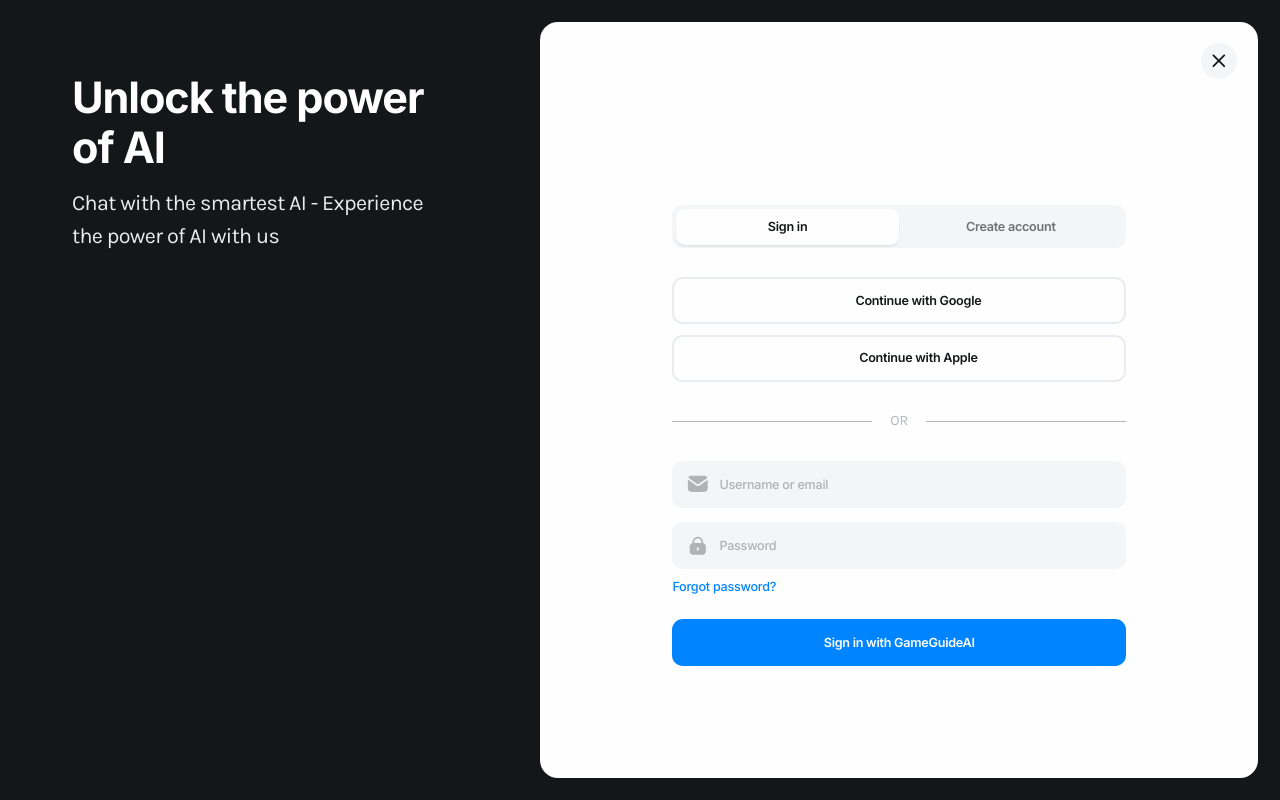
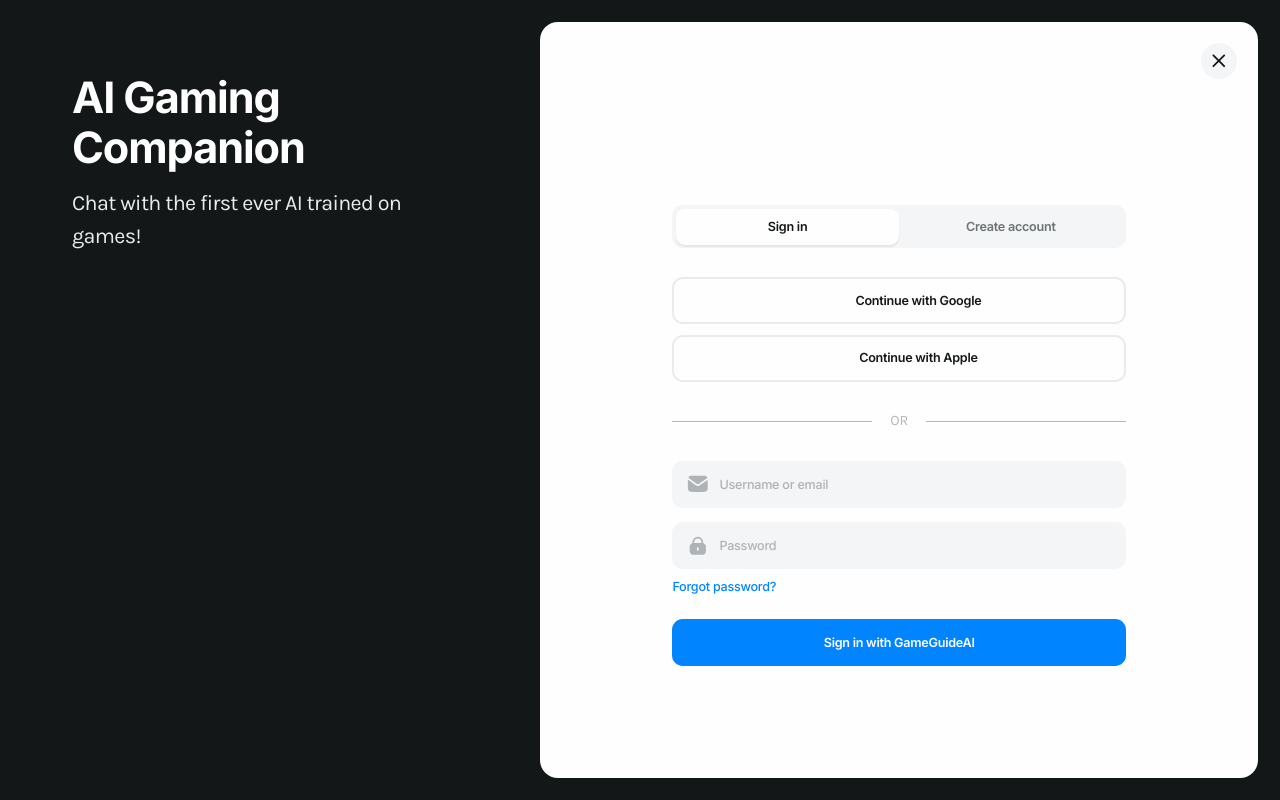
Before and after one commit to istvan-kreisz/GameGuideAI-frontend, a Next.js app: page /sign-in in a window 1280 px wide. Built offline with nearby package versions, Linux system fonts and the light colour scheme; what @rvxlab/tailwind-plugin-ios-full-height would draw is missing.

Commit message:
fix typo

```diff
--- a/templates/SignInPage/index.tsx
+++ b/templates/SignInPage/index.tsx
@@ -8,9 +8,9 @@ const SignInPage = () => {
     <div className="relative flex min-h-screen min-h-screen-ios lg:p-6 md:px-6 md:pt-16 md:pb-10">
       <div className="relative shrink-0 w-[40rem] p-20 overflow-hidden 2xl:w-[37.5rem] xl:w-[30rem] xl:p-10 lg:hidden">
         <div className="max-w-[25.4rem]">
-          <div className="mb-4 h2 text-n-1">Unlock the power of AI</div>
+          <div className="mb-4 h2 text-n-1">AI Gaming Companion</div>
           <div className="body1 text-n-3">
-            Chat with the smartest AI - Experience the power of AI with us
+            Chat with the first ever AI trained on games!
           </div>
         </div>
         <div className="absolute top-52 left-5 right-5 h-[50rem] xl:top-24">
```
